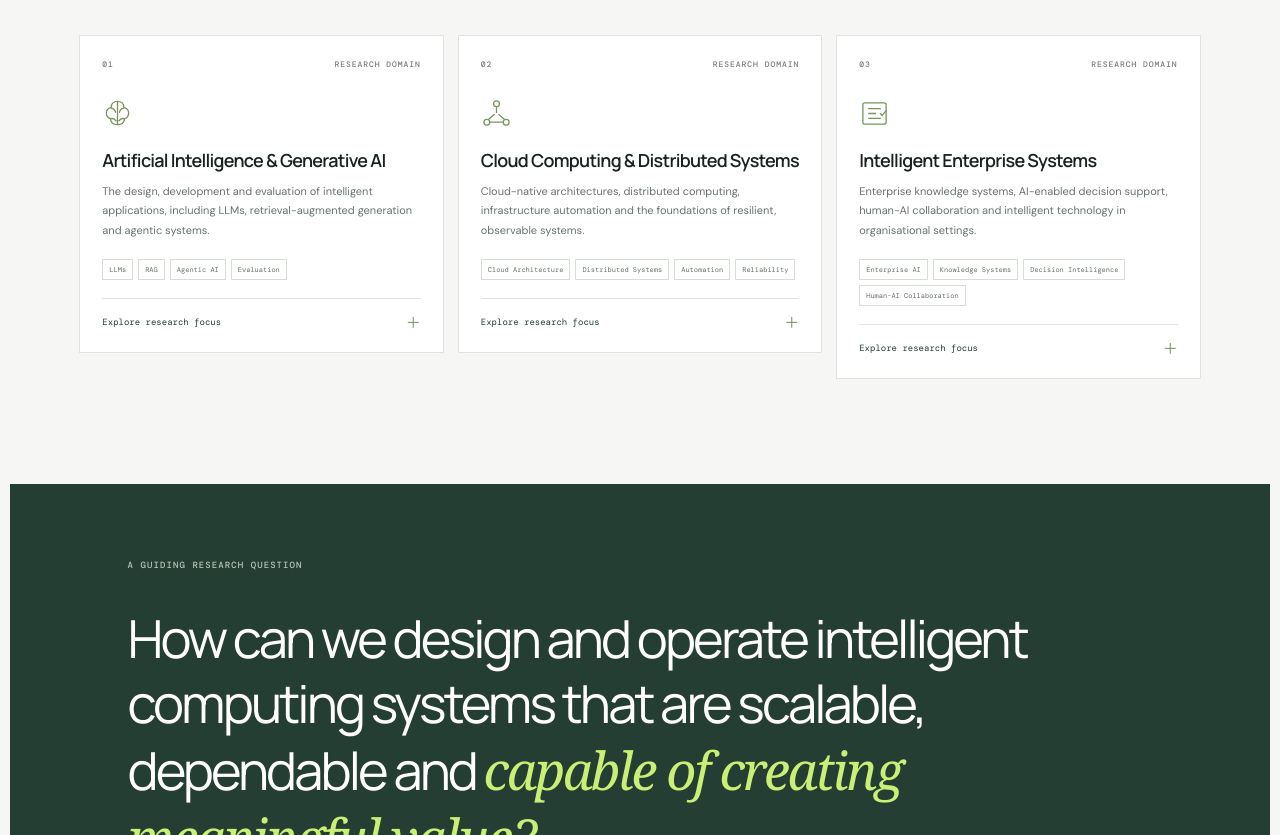
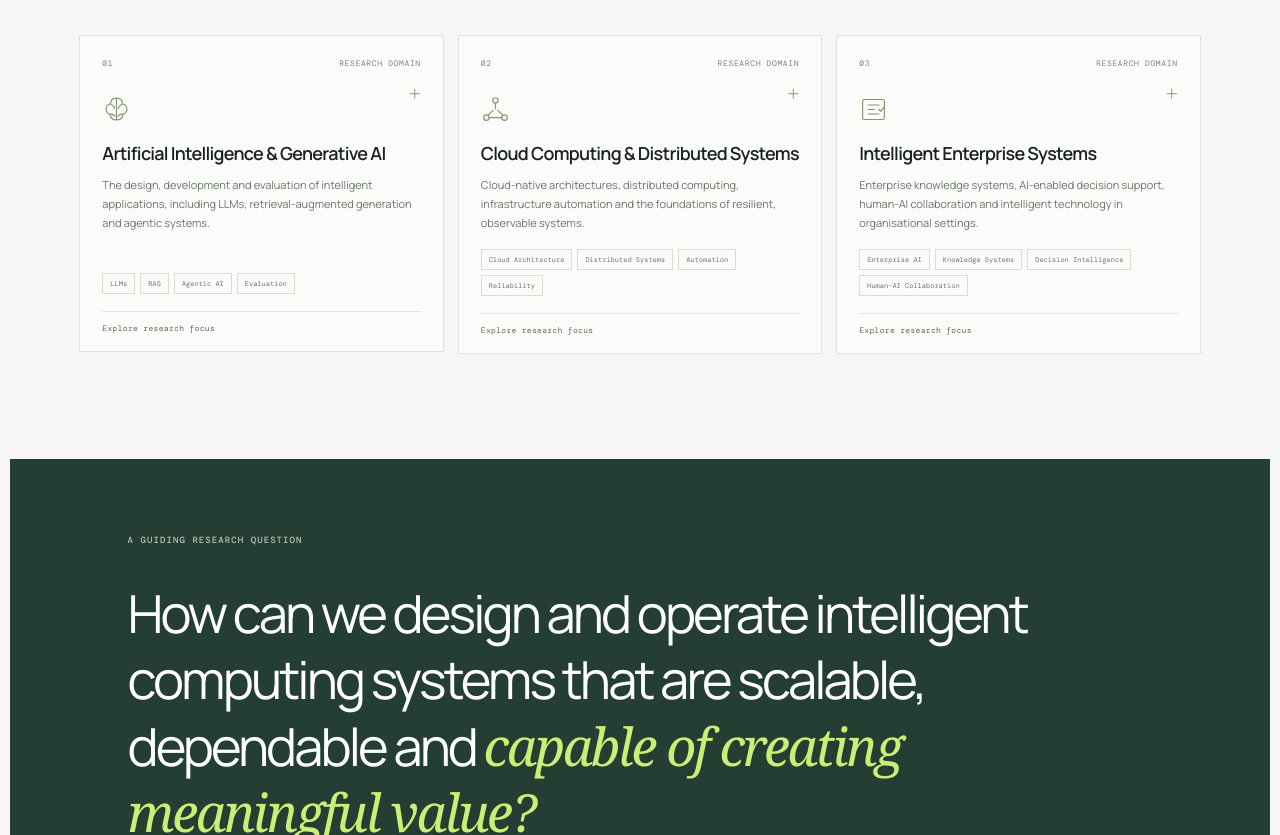
Before and after one commit to Rebs707/systems-lab, a plain HTML site: page index.html in a window 1280 px wide. Shown: the part 1413-2248 px from the top of the page. Drawn offline with nearby package versions, Linux system fonts and the light colour scheme.

Commit message:
Refine research cards to match Systems Lab palette

```diff
--- a/styles.css
+++ b/styles.css
@@ -143,3 +143,28 @@
 .research-card-detail>p:last-child{margin-bottom:0!important}
 @media(max-width:850px){.research-grid{grid-template-columns:1fr 1fr}.research-card-interactive summary{min-height:320px}}
 @media(max-width:620px){.research-grid{grid-template-columns:1fr}.research-card-interactive summary{min-height:0}.research-card-detail{padding:17px 20px}}
+
+
+/* Refined Systems Lab research cards — restrained palette and controlled icon scale */
+.research-card-interactive{background:#fbfcf9!important;border:1px solid #dce3d9!important;border-radius:0!important;box-shadow:none!important;overflow:hidden}
+.research-card-interactive:hover,.research-card-interactive[open]{background:#f1f4ed!important;border-color:#c8d4c2!important}
+.research-card-interactive summary{position:relative;list-style:none!important;min-height:315px!important;padding:22px 22px 18px!important;display:flex!important;flex-direction:column!important;gap:0!important}
+.research-card-interactive summary::-webkit-details-marker{display:none!important}
+.research-card-interactive summary::marker{content:""!important;display:none!important}
+.research-card-interactive summary:after{content:"＋";position:absolute;right:21px;top:47px;font:14px "DM Mono",monospace;color:#819674}
+.research-card-interactive[open] summary:after{content:"−"}
+.research-card-interactive .card-meta{font:8px "DM Mono",monospace!important;color:#78847a!important;letter-spacing:.08em}
+.research-card-interactive .card-icon{display:flex!important;align-items:center!important;justify-content:flex-start!important;height:32px!important;width:32px!important;margin:26px 0 16px!important;padding:0!important;color:#82966f!important;font-size:0!important;line-height:0!important}
+.research-card-interactive .card-icon svg{display:block!important;width:29px!important;height:29px!important;min-width:29px!important;max-width:29px!important;min-height:29px!important;max-height:29px!important;fill:none!important;stroke:#82966f!important;stroke-width:1.25!important;stroke-linecap:round!important;stroke-linejoin:round!important;overflow:visible!important}
+.research-card-title{display:block!important;font:600 18px/1.28 var(--display)!important;letter-spacing:-.04em!important;color:var(--ink)!important;margin:0 0 10px!important}
+.research-card-summary{display:block!important;font:11px/1.75 var(--display)!important;color:#68756b!important;margin:0 0 17px!important}
+.research-card-interactive .tag-row{display:flex!important;flex-wrap:wrap!important;gap:5px!important;margin: auto 0 0!important;padding:0!important}
+.research-card-interactive .tag-row span{background:transparent!important;border:1px solid #d7dfd3!important;color:#69766b!important;font:7px "DM Mono",monospace!important;padding:5px 7px!important}
+.research-card-cta{display:flex!important;justify-content:space-between!important;align-items:center!important;border-top:1px solid #e0e6dc!important;margin-top:17px!important;padding-top:11px!important;font:8px "DM Mono",monospace!important;letter-spacing:.04em!important;color:#596b57!important}
+.research-card-cta>span{display:none!important}
+.research-card-detail{background:#f1f4ed!important;border-top:1px solid #dce3d9!important;padding:18px 22px 21px!important}
+.research-card-detail .detail-label{font:8px "DM Mono",monospace!important;letter-spacing:.1em!important;color:#78847a!important}
+.research-card-detail .research-question{font:500 14px/1.5 var(--display)!important;color:#263d32!important}
+.research-card-detail>p:not(.detail-label){font:10px/1.75 var(--display)!important;color:#68756b!important}
+@media(max-width:850px){.research-card-interactive summary{min-height:300px!important}}
+@media(max-width:620px){.research-card-interactive summary{min-height:0!important}.research-card-interactive .card-icon{margin:22px 0 13px!important}}
```
